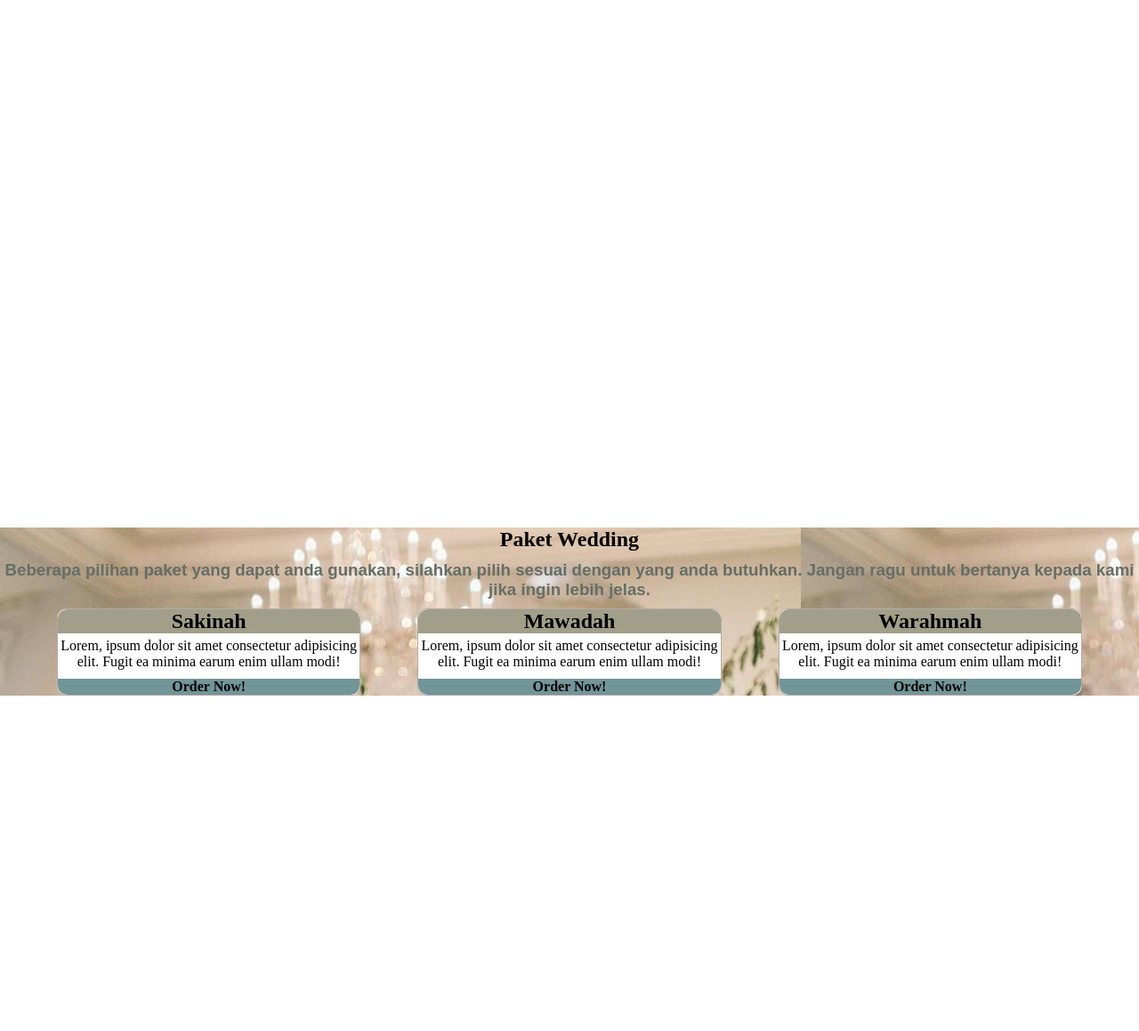
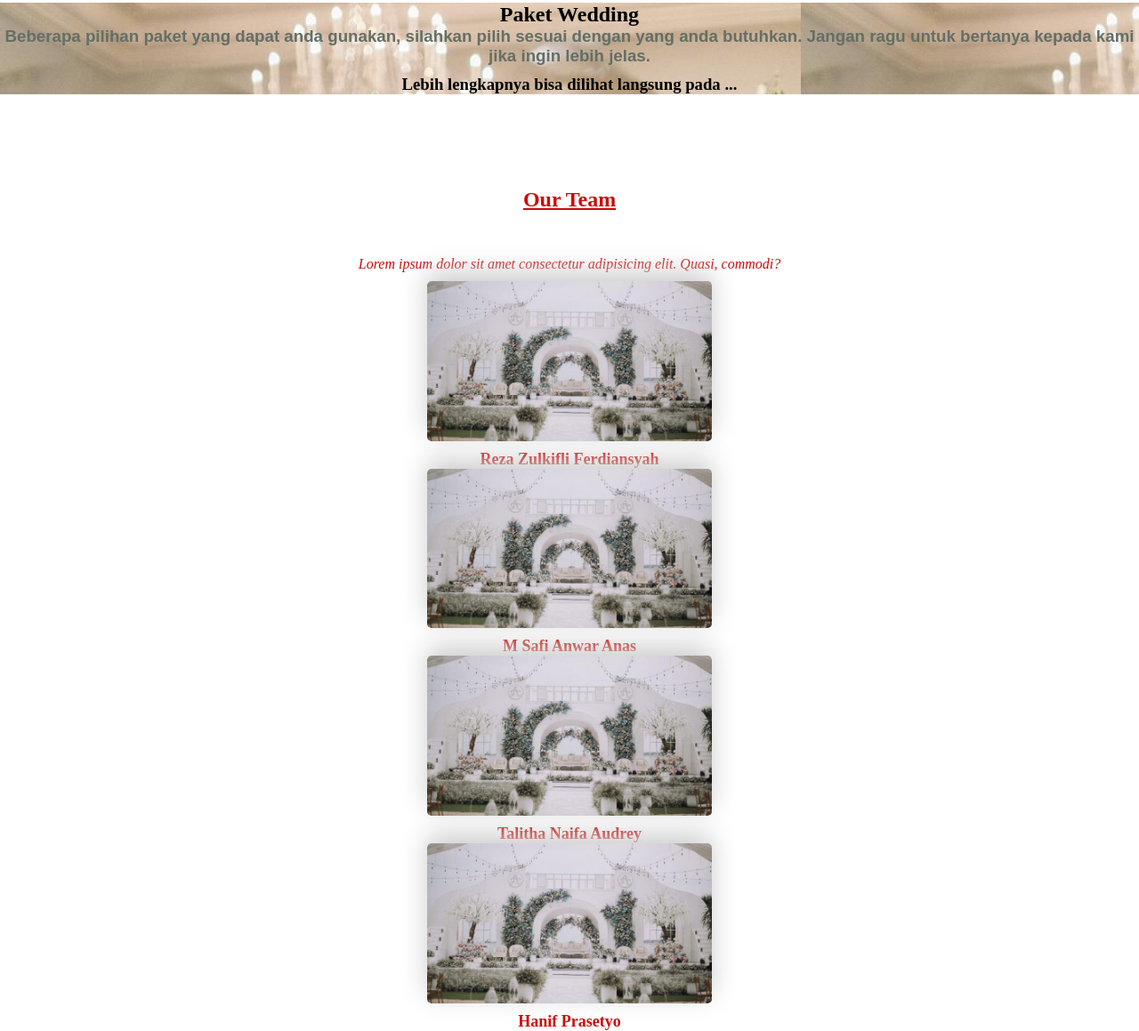
Before and after one commit to anassafi26/web-rabiin, a plain HTML site: page index.html in a window 1280 px wide. Shown: the part 1598-2757 px from the top of the page at 89% size. Before the commit the page ends 2380 px from the top, so only its background shows below. Drawn offline with Linux system fonts and the light colour scheme.

Commit message:
fixing index.html

```diff
--- a/index.html
+++ b/index.html
@@ -7,6 +7,7 @@
   <title>Selamat Datang Di Website Kami</title>
   <link rel="stylesheet" href="/css/style.css">
   <link rel="stylesheet" href="/css/template.css">
+  <link rel="stylesheet" href="/css/tim.css">
   <style>
     .img {
       width: 270px;
@@ -21,12 +22,12 @@
       border-top-right-radius:50px;
       border-bottom-right-radius:50px;
     }
+
   </style>
 </head>
 
 <body>
   <main>
-
     <!-- Navbar Start -->
     <section>
       <div class="container">
@@ -54,10 +55,10 @@
     <!-- content start -->
     <section >
       <div class="gambar">
-        <img src="assets/img2.jpg" style="width:100%;">
+        <img src="assets/img2.jpg" style="width:100%; border-radius: 5px;">
       </div>
       <div class="gambar">
-        <img src="assets/img3.jpg" style="width:100%;" >
+        <img src="assets/img3.jpg" style="width:100%; border-radius: 5px;" >
       </div>
     </section>
 
@@ -73,37 +74,45 @@
 
     <!-- Package Start-->
     <section class="wrapper">
-      <div style="background-image: url(/assets/img4.jpg); margin-top: 50%;">
+      <div style="background-image: url(/assets/img4.jpg); margin-top: 50px; margin-bottom: 10px;">
         <div>
-          <h2 style="font-family:'Times New Roman', Times, serif; text-align:center; color: black; margin-top: 10px; margin-bottom: 10px;";>Paket Wedding</h2>
-          <h3 style="font-family:sans-serif; text-align:center;color:#646e66; margin-bottom: 10px;">Beberapa pilihan paket yang dapat anda gunakan, silahkan pilih sesuai dengan yang anda butuhkan. Jangan ragu untuk bertanya kepada kami jika ingin lebih jelas.</h3>
-        </div>
-
-        <div class="packwrapper" style="justify-content: center; display:flex;">
-          <!-- Package 1 -->
-          <div class="pack" style="margin-left: 5%; margin-right: 5%; border: 1px solid #b5aba7; background-color: white; text-align: center;border-radius: 10px; overflow: hidden;border-spacing: 0px;">
-            <h2 style="margin-bottom: 5px;background-color: #a19f89; border-top-left-radius: 10px; border-top-right-radius: 10px; border-spacing: 0px;">Sakinah</h2>
-            <p style="margin-bottom: 10px;">Lorem, ipsum dolor sit amet consectetur adipisicing elit. Fugit ea minima earum enim ullam modi!</p>
-            <h4 class="order" style="background-color: #729598;border-bottom-left-radius: 10px; border-bottom-right-radius: 10px;">Order Now!</h4>
-          </div>
-          <!-- Package 2 -->
-          <div class="pack" style="margin-left:0; border: 1px solid #b5aba7; background-color: white; text-align: center;border-radius: 10px; overflow: hidden;">
-            <h2 style="margin-bottom: 5px;background-color: #a19f89; border-top-left-radius: 10px; border-top-right-radius: 10px;">Mawadah</h2>
-            <p style="margin-bottom: 10px;">Lorem, ipsum dolor sit amet consectetur adipisicing elit. Fugit ea minima earum enim ullam modi!</p>
-            <h4 class="order" style="background-color: #729598;border-bottom-left-radius: 10px; border-bottom-right-radius: 10px;">Order Now!</h4>
-          </div>
-          <!-- Package 3 -->
-          <div class="pack" style="margin-left: 5%; margin-right: 5%; border: 1px solid #b5aba7; background-color: white; text-align: center;border-radius: 10px; overflow: hidden;">
-            <h2 style="margin-bottom: 5px;background-color: #a19f89; border-top-left-radius: 10px; border-top-right-radius: 10px;">Warahmah</h2>
-            <p style="margin-bottom: 10px;">Lorem, ipsum dolor sit amet consectetur adipisicing elit. Fugit ea minima earum enim ullam modi!</p>
-            <h4 class="order" style="background-color: #729598;border-bottom-left-radius: 10px; border-bottom-right-radius: 10px;">Order Now!</h4>
+          <div style="margin-bottom: 50%;">
+            <h2 style="font-family:'Times New Roman', Times, serif; text-align:center;margin-top: 10px;">Paket Wedding
+            </h2>
+            <h3 style="font-family:sans-serif; text-align:center;color:#646e66; margin-bottom: 10px;">Beberapa pilihan paket yang dapat anda gunakan, silahkan pilih sesuai dengan yang anda butuhkan. Jangan ragu untuk bertanya kepada kami jika ingin lebih jelas.</h3>
+            <h3 style="text-align: center;">
+              Lebih lengkapnya bisa dilihat langsung pada ...
+            </h3>
           </div>
         </div>
-     </div>
+      </div>
     </section>
-    <!-- Package End -->
+        <!-- Package End -->
 
-
+    <section id="team">
+      <div class="layar-dalam" style="margin-top: 10%; text-align: center; color: #CF0A0A;">
+        <h1 style="margin-bottom: 50px;  text-decoration: underline;">Our Team</h1>
+        <p class="ringkasan" style="font-style: italic; margin-bottom: 10px;">
+          Lorem ipsum dolor sit amet consectetur adipisicing elit. Quasi, commodi?
+        </p>
+        <div class="tim">
+          <img src="/assets/img1.jpg" alt="">
+          <h6>Reza Zulkifli Ferdiansyah</h6>
+        </div>
+        <div class="tim">
+          <img src="/assets/img1.jpg" alt="">
+          <h6>M Safi Anwar Anas</h6>
+        </div>
+        <div class="tim">
+          <img src="/assets/img1.jpg" alt="">
+          <h6>Talitha Naifa Audrey</h6>
+        </div>
+        <div class="tim">
+          <img src="/assets/img1.jpg" alt="">
+          <h6>Hanif Prasetyo</h6>
+        </div>
+      </div>
+    </section>
   </main>
 </body>
 </html>
```
